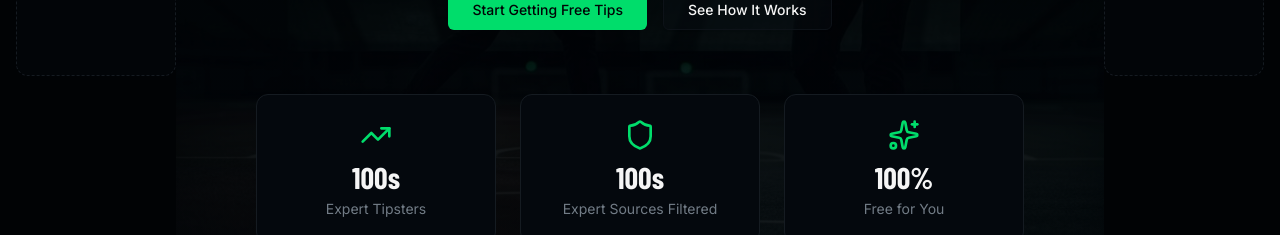
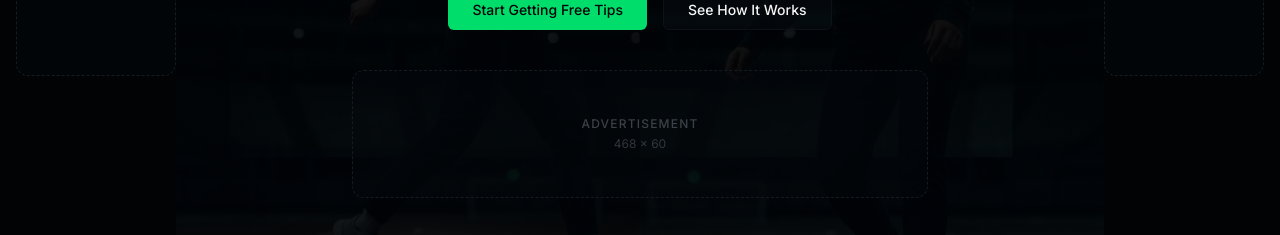
Before and after one commit to risknil/f-data, a Next.js app: page / in a window 1280 px wide. Shown: the part 717-952 px from the top of the page. Built offline with nearby package versions, Linux system fonts and the light colour scheme; no server answers; a web font is replaced by a local one.

Commit message:
feat: add ad banner after buttons in hero component

```diff
--- a/components/hero.tsx
+++ b/components/hero.tsx
@@ -3,6 +3,7 @@
 import { Button } from '@/components/ui/button'
 import { Sparkles, TrendingUp, Shield } from 'lucide-react'
 import { useLanguage } from '@/lib/language-context'
+import { AdBanner } from '@/components/ad-banner'
 
 export function Hero() {
   const { t } = useLanguage()
@@ -35,6 +36,11 @@ export function Hero() {
             </Button>
           </div>
 
+          {/* Ad after buttons */}
+          <div className="mt-10 mx-auto max-w-xl">
+            <AdBanner position="inline" />
+          </div>
+
           <div className="mt-16 grid grid-cols-1 gap-6 sm:grid-cols-3">
             <div className="rounded-xl border border-border bg-card p-6">
               <div className="mb-2 flex items-center justify-center">
```
